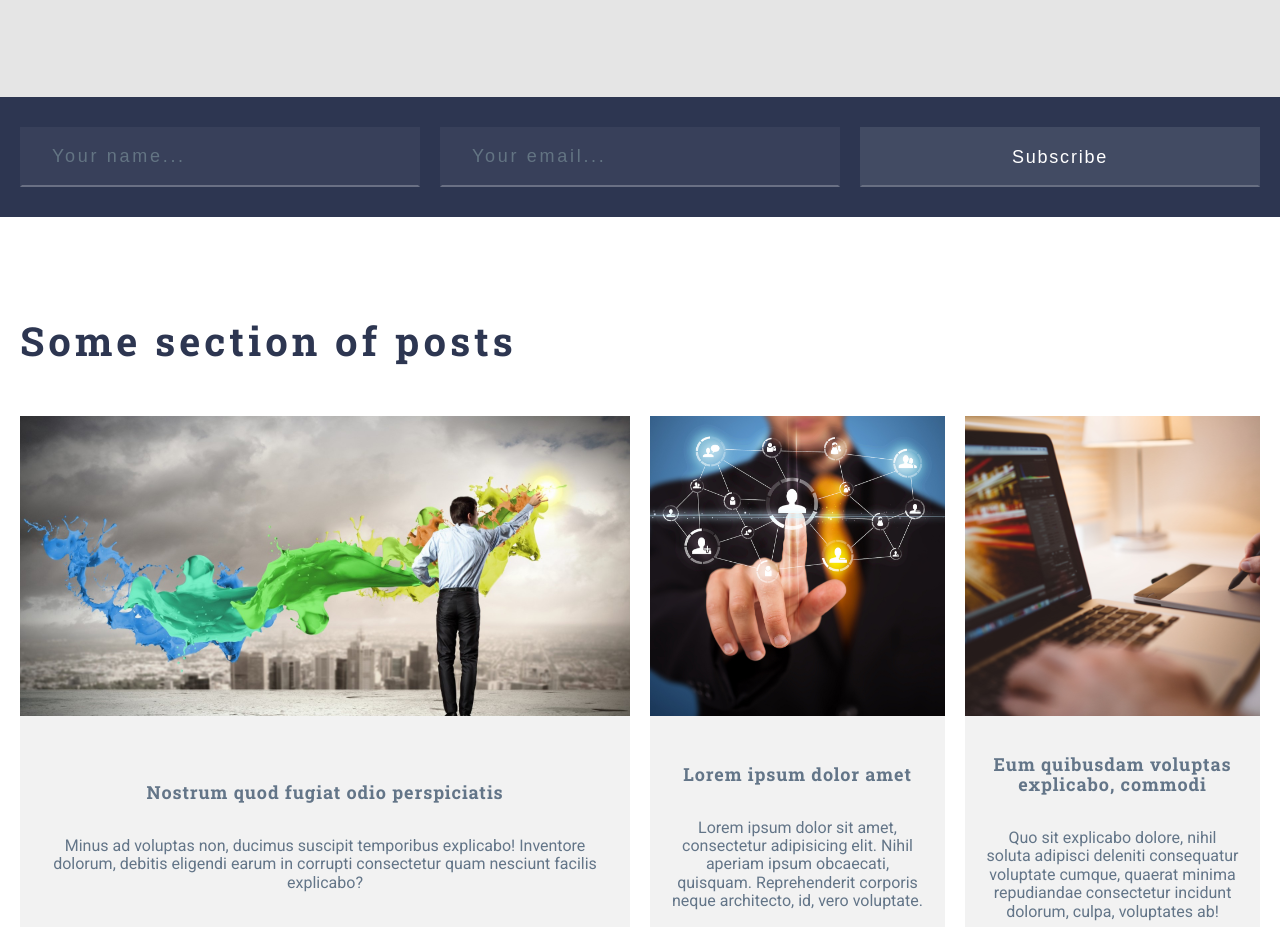
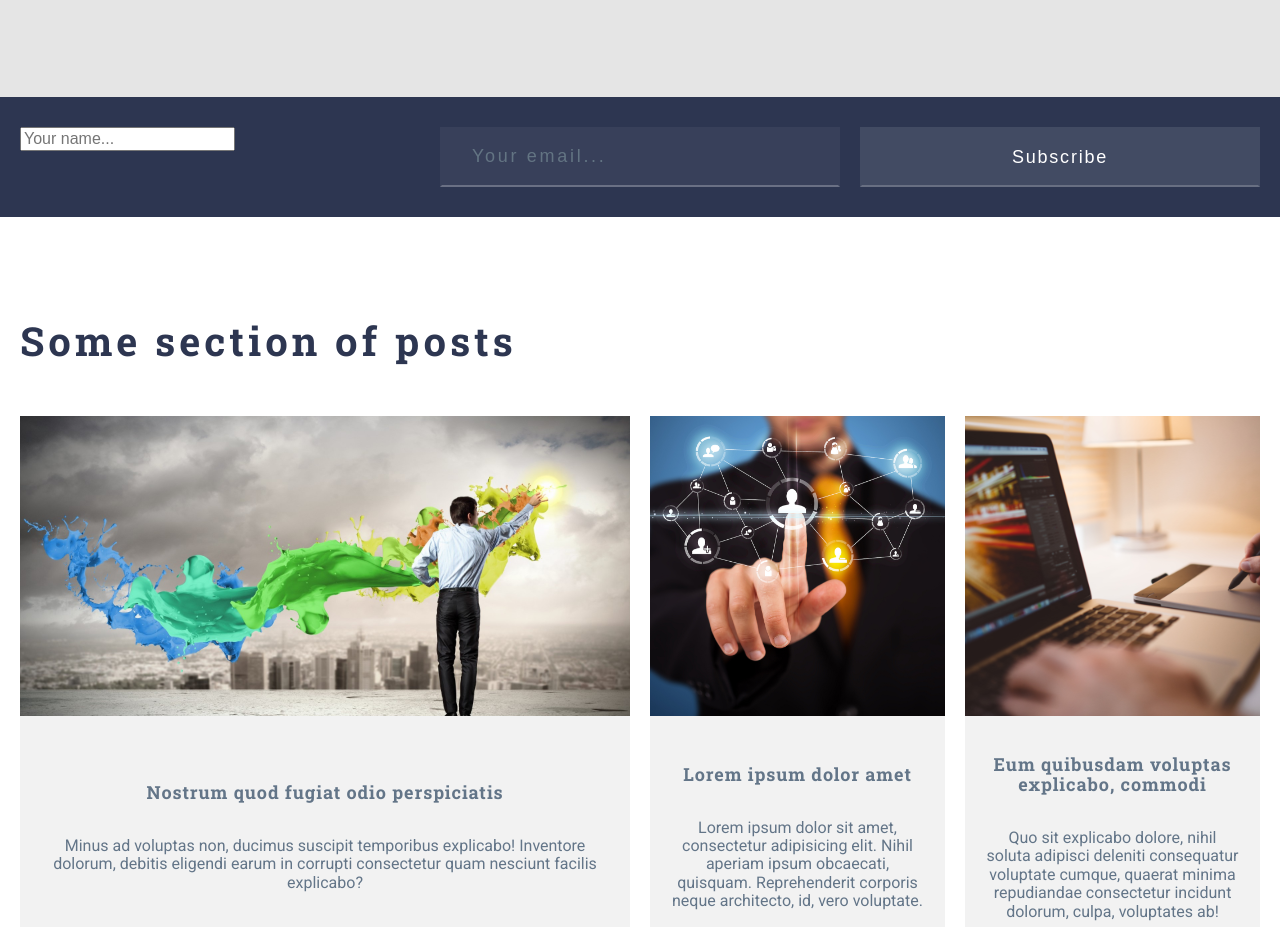
Before and after one commit to dimavlasenko3541/grid-template-init-projectnew, a website: page index.html in a window 1280 px wide. Shown: the part 2343-3270 px from the top of the page. Drawn offline with Linux system fonts and the light colour scheme.

Commit message:
upd__form

```diff
--- a/index.html
+++ b/index.html
@@ -174,7 +174,7 @@
   <section class="form">
     <form class="form__container" action="#">
       <div class="form-item">
-        <input class="form-item__input" type="text" placeholder="Your name...">
+        <input class="form-item__input--active" type="text" placeholder="Your name...">
       </div>
       <div class="form-item">
         <input class="form-item__input" type="text" placeholder="Your email...">
```
